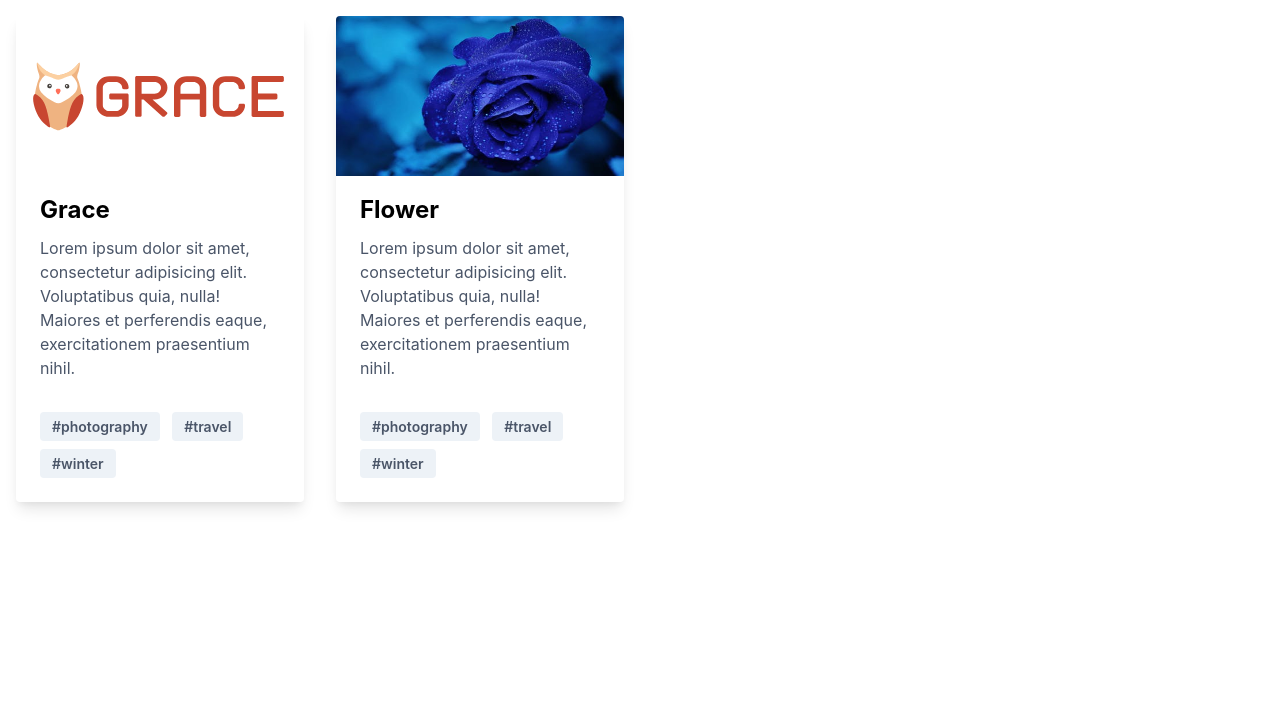
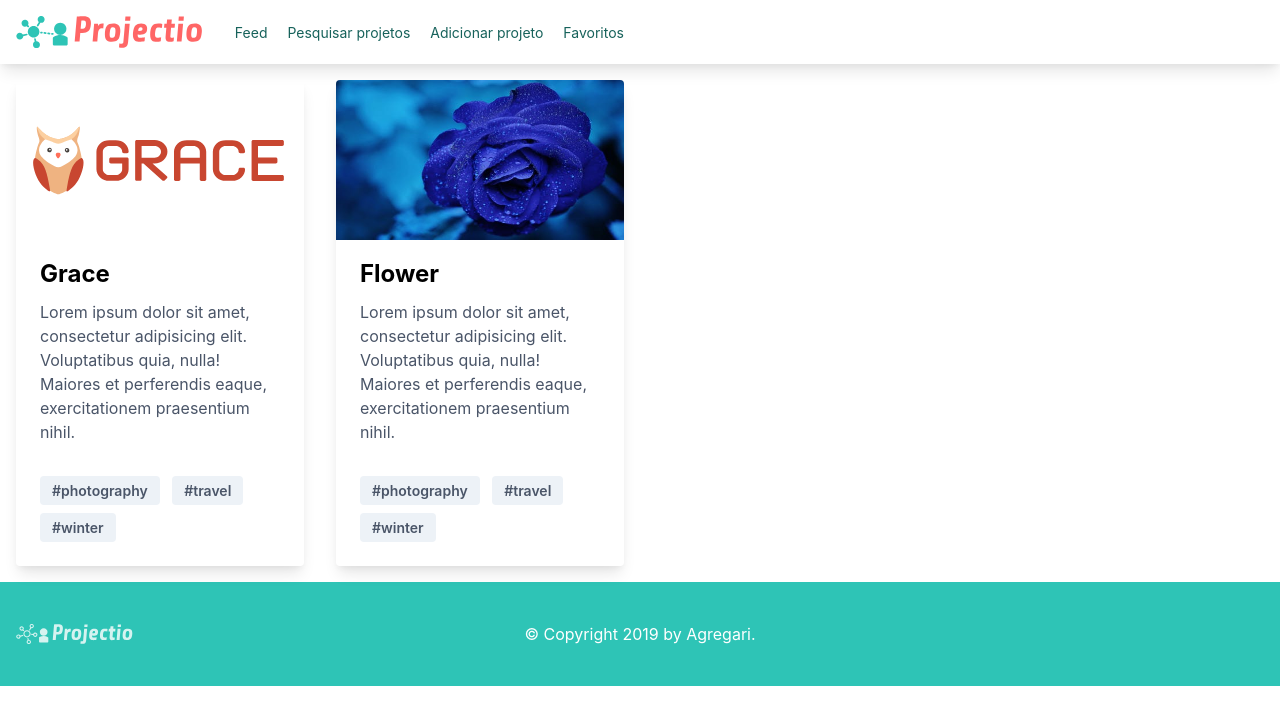
Before and after one commit to amandaventurin-zz/Interhack-1, a Flask app: page /feed/ in a window 1280 px wide. Shown: the top 725 px of the page. Run offline with Flask 2, Linux system fonts and the light colour scheme.

Commit message:
aaaaaaaaaaaaaaaaaaaaaaaaaaaaa

```diff
--- a/static/style.css
+++ b/static/style.css
@@ -31,3 +31,9 @@ nav {
 .border-darken {
 	border-color: #2EC4B6;
 }
+
+@media(max-width: 640px) {
+	 .desktop-footer {
+		display: none;
+	}
+}
--- a/templates/base.html
+++ b/templates/base.html
@@ -38,12 +38,16 @@
 		</nav>
     	{% endblock %}
 	</div>
+	{% block page %}{% endblock %}
     {% block footer %}
-    <div id="footer" class="bg-colorful text-white flex items-center justify-between flex-wrap px-4 py-10">
-        <div class="float-left">
+    <div id="footer" class="desktop-footer bg-colorful text-white flex items-center justify-between flex-wrap px-4 py-10">
+        <div class="w-1/4">
 		  	<img src="/static/img/logo-white.svg" class="h-5 semi-transparent"/>
 		</div>
-    	<span class="mx-auto">&copy; Copyright 2019 by <a href="/static/landing.html">Agregari</a>.</span>
+		<div class="w-1/2 text-center">
+			&copy; Copyright 2019 by <a href="/static/landing.html">Agregari</a>.
+		</div>
+		<span class="w-1/4"></span>
     </div>
     {% endblock %}
 </body>
--- a/templates/feed.html
+++ b/templates/feed.html
@@ -1,4 +1,5 @@
-<link rel="stylesheet" href="/static/style.css" type="text/css"></link>
+{% extends "base.html" %}
+{% block page %}
 <div class="w-full flex flex-wrap">
     {% for project in projects %}
     <a href="/projetos.html" class="w-full md:w-1/2 lg:w-1/4 px-4 py-4">
@@ -19,3 +20,4 @@
     </a>
     {% endfor %}
 </div>
+{% endblock %}
```
